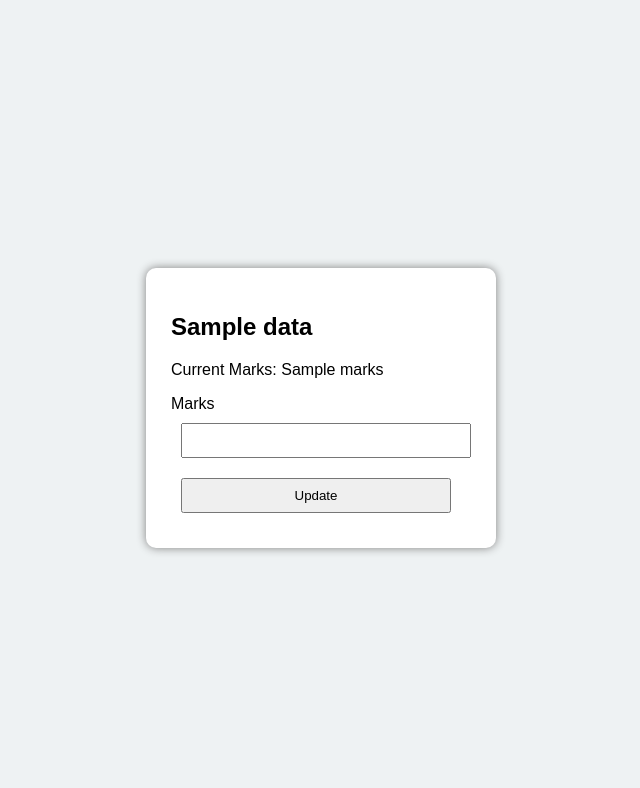
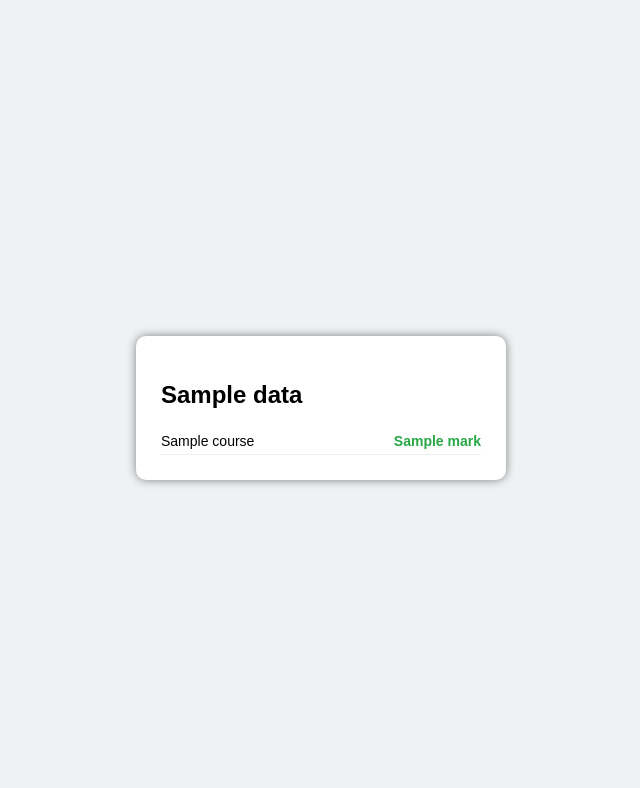
Before and after one commit to umarshahg/SecureApp-Sprint-StudentPortal, a Flask app: template templates/result.html in a window 1280 px wide. Shown: the top 788 px of the page, without its empty margins (319-959 px from the left). Run offline with Flask 3, Linux system fonts and the light colour scheme; the template is opened without the code that fills it: values that come from a table or form of the project are taken from there, most other values are stand-ins (such as "Sample title", 1, 10 or a date in 2020).

Commit message:
Updated app.py and templates with security fixes

```diff
--- a/app.py
+++ b/app.py
@@ -11,18 +11,61 @@ csrf = CSRFProtect(app)
 
 # Fake database
 users = {
-    "student1": {"password": "123", "role": "student"},
-    "admin": {"password": "admin", "role": "admin"}
+    "student1":  {"password": "pass1",  "role": "student"},
+    "student2":  {"password": "pass2",  "role": "student"},
+    "student3":  {"password": "pass3",  "role": "student"},
+    "student4":  {"password": "pass4",  "role": "student"},
+    "student5":  {"password": "pass5",  "role": "student"},
+    "student6":  {"password": "pass6",  "role": "student"},
+    "student7":  {"password": "pass7",  "role": "student"},
+    "student8":  {"password": "pass8",  "role": "student"},
+    "student9":  {"password": "pass9",  "role": "student"},
+    "student10": {"password": "pass10", "role": "student"},
+    "student11": {"password": "pass11", "role": "student"},
+    "student12": {"password": "pass12", "role": "student"},
+    "student13": {"password": "pass13", "role": "student"},
+    "student14": {"password": "pass14", "role": "student"},
+    "student15": {"password": "pass15", "role": "student"},
+    "student16": {"password": "pass16", "role": "student"},
+    "student17": {"password": "pass17", "role": "student"},
+    "student18": {"password": "pass18", "role": "student"},
+    "student19": {"password": "pass19", "role": "student"},
+    "student20": {"password": "pass20", "role": "student"},
+    "admin":     {"password": "admin",  "role": "admin"},
 }
 
+# Results: each student has 5 courses
 results = {
-    "1": {"name": "Ali", "marks": 85},
-    "2": {"name": "Umar", "marks": 90}
+    "1":  {"name": "Ali",    "courses": {"Math": 85, "Physics": 78, "Chemistry": 90, "English": 88, "CS": 92}},
+    "2":  {"name": "Umar",   "courses": {"Math": 90, "Physics": 82, "Chemistry": 75, "English": 95, "CS": 88}},
+    "3":  {"name": "Sara",   "courses": {"Math": 72, "Physics": 68, "Chemistry": 80, "English": 74, "CS": 85}},
+    "4":  {"name": "Zara",   "courses": {"Math": 88, "Physics": 91, "Chemistry": 84, "English": 79, "CS": 93}},
+    "5":  {"name": "Ahmed",  "courses": {"Math": 60, "Physics": 55, "Chemistry": 70, "English": 65, "CS": 58}},
+    "6":  {"name": "Fatima", "courses": {"Math": 95, "Physics": 89, "Chemistry": 92, "English": 97, "CS": 94}},
+    "7":  {"name": "Hassan", "courses": {"Math": 77, "Physics": 80, "Chemistry": 73, "English": 81, "CS": 76}},
+    "8":  {"name": "Ayesha", "courses": {"Math": 83, "Physics": 76, "Chemistry": 88, "English": 90, "CS": 82}},
+    "9":  {"name": "Bilal",  "courses": {"Math": 69, "Physics": 72, "Chemistry": 65, "English": 70, "CS": 74}},
+    "10": {"name": "Hina",   "courses": {"Math": 91, "Physics": 94, "Chemistry": 89, "English": 86, "CS": 90}},
+    "11": {"name": "Kamran", "courses": {"Math": 74, "Physics": 70, "Chemistry": 77, "English": 68, "CS": 72}},
+    "12": {"name": "Nadia",  "courses": {"Math": 86, "Physics": 83, "Chemistry": 81, "English": 92, "CS": 87}},
+    "13": {"name": "Omar",   "courses": {"Math": 58, "Physics": 62, "Chemistry": 55, "English": 60, "CS": 63}},
+    "14": {"name": "Sana",   "courses": {"Math": 93, "Physics": 88, "Chemistry": 95, "English": 91, "CS": 96}},
+    "15": {"name": "Tariq",  "courses": {"Math": 67, "Physics": 71, "Chemistry": 64, "English": 73, "CS": 69}},
+    "16": {"name": "Amna",   "courses": {"Math": 80, "Physics": 85, "Chemistry": 78, "English": 83, "CS": 81}},
+    "17": {"name": "Rizwan", "courses": {"Math": 75, "Physics": 69, "Chemistry": 82, "English": 76, "CS": 78}},
+    "18": {"name": "Madiha", "courses": {"Math": 89, "Physics": 92, "Chemistry": 86, "English": 94, "CS": 91}},
+    "19": {"name": "Faisal", "courses": {"Math": 63, "Physics": 67, "Chemistry": 61, "English": 66, "CS": 70}},
+    "20": {"name": "Rabia",  "courses": {"Math": 97, "Physics": 95, "Chemistry": 98, "English": 96, "CS": 99}},
 }
 
+# Map each student to their result ID
 user_result_map = {
-    "student1": "1",
-    "admin": "all"
+    "student1":  "1",  "student2":  "2",  "student3":  "3",  "student4":  "4",
+    "student5":  "5",  "student6":  "6",  "student7":  "7",  "student8":  "8",
+    "student9":  "9",  "student10": "10", "student11": "11", "student12": "12",
+    "student13": "13", "student14": "14", "student15": "15", "student16": "16",
+    "student17": "17", "student18": "18", "student19": "19", "student20": "20",
+    "admin": "all",
 }
 
 # Form
@@ -30,37 +73,30 @@ class EditForm(FlaskForm):
     marks = StringField('Marks', validators=[DataRequired()])
     submit = SubmitField('Update')
 
-
 @app.route('/', methods=['GET', 'POST'])
 @csrf.exempt
 def login():
     error = None
-
     if request.method == 'POST':
         username = request.form['username']
         password = request.form['password']
-
         if username in users and users[username]["password"] == password:
             session['user'] = username
             return redirect('/dashboard')
         else:
             error = "Invalid Credentials"
-
     return render_template('login.html', error=error)
-
 
 @app.route('/dashboard')
 def dashboard():
     if 'user' not in session:
         return redirect('/')
-    return render_template('dashboard.html', results=results, user=session['user'])
-
+    return render_template('dashboard.html', results=results, user=session['user'], user_result_map=user_result_map)
 
 @app.route('/result/<id>', methods=['GET', 'POST'])
 def view_result(id):
     if 'user' not in session:
         return redirect('/')
-
     username = session['user']
 
     # IDOR FIX
@@ -69,19 +105,15 @@ def view_result(id):
 
     form = EditForm()
 
-
     # Only admin can edit
     if form.validate_on_submit():
         if username != "admin":
             return "Unauthorized Action", 403
-
-        results[id]['marks'] = form.marks.data
+        course, mark = form.marks.data.split(":")
+        results[id]['courses'][course.strip()] = int(mark.strip())
         return redirect('/dashboard')
 
-
-
-    return render_template('result.html', data=results[id], form=form)
-
+    return render_template('result.html', data=results[id], form=form, user=username)
 
 @app.after_request
 def security_headers(response):
@@ -89,6 +121,5 @@ def security_headers(response):
     response.headers['Content-Security-Policy'] = "frame-ancestors 'none'"
     return response
 
-
 if __name__ == '__main__':
-    app.run(debug=True)
+    app.run(debug=True , port=5001)
--- a/templates/result.html
+++ b/templates/result.html
@@ -16,12 +16,23 @@
             padding: 25px;
             border-radius: 10px;
             box-shadow: 0 0 10px gray;
-            width: 300px;
+            width: 320px;
+        }
+        .course-row {
+            display: flex;
+            justify-content: space-between;
+            padding: 5px 0;
+            border-bottom: 1px solid #eee;
+            font-size: 14px;
+        }
+        .course-row span:last-child {
+            font-weight: bold;
+            color: #28a745;
         }
         input {
             width: 90%;
             padding: 8px;
-            margin: 10px;
+            margin: 10px 0;
         }
         button {
             background: #007bff;
@@ -29,6 +40,20 @@
             border: none;
             padding: 8px;
             width: 95%;
+            cursor: pointer;
+        }
+        button:hover {
+            background: #0056b3;
+        }
+        .edit-section {
+            margin-top: 15px;
+            border-top: 2px solid #eee;
+            padding-top: 10px;
+        }
+        .hint {
+            font-size: 12px;
+            color: gray;
+            margin-bottom: 5px;
         }
     </style>
 </head>
@@ -36,14 +61,25 @@
 
 <div class="box">
     <h2>{{ data.name }}</h2>
-    <p>Current Marks: {{ data.marks }}</p>
 
-    <form method="POST">
-        {{ form.hidden_tag() }}
-        {{ form.marks.label }} <br>
-        {{ form.marks() }} <br>
-        {{ form.submit() }}
-    </form>
+    {% for course, mark in data.courses.items() %}
+        <div class="course-row">
+            <span>{{ course }}</span>
+            <span>{{ mark }}</span>
+        </div>
+    {% endfor %}
+
+    {% if user == "admin" %}
+    <div class="edit-section">
+        <form method="POST">
+            {{ form.hidden_tag() }}
+            <p class="hint">Format: CourseName:Mark &nbsp;&nbsp; e.g. Math:95</p>
+            {{ form.marks.label }}<br>
+            {{ form.marks() }}<br>
+            {{ form.submit() }}
+        </form>
+    </div>
+    {% endif %}
 </div>
 
 </body>
```
Also changed, not shown: templates/dashboard.html (+21 -3 lines).
